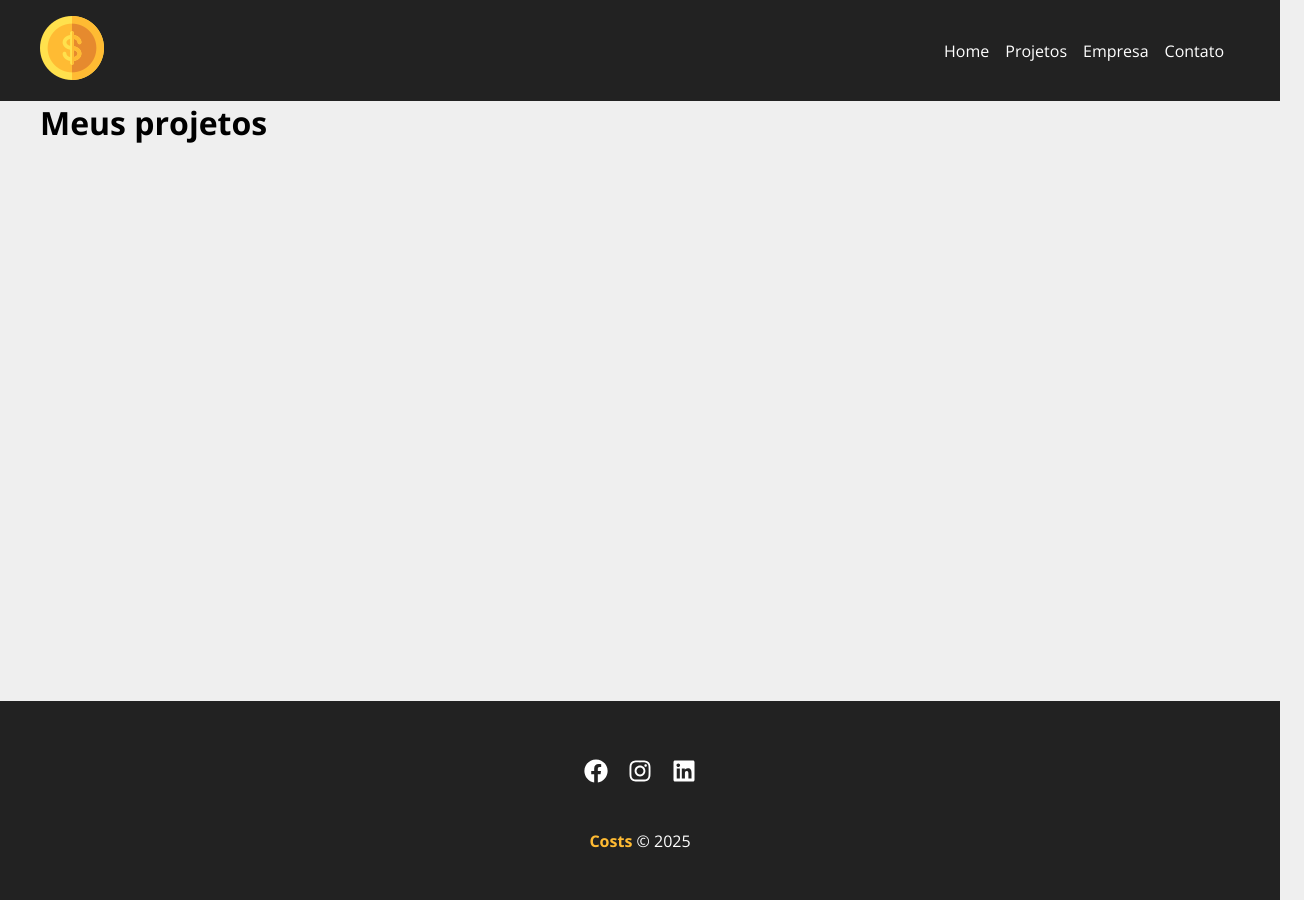
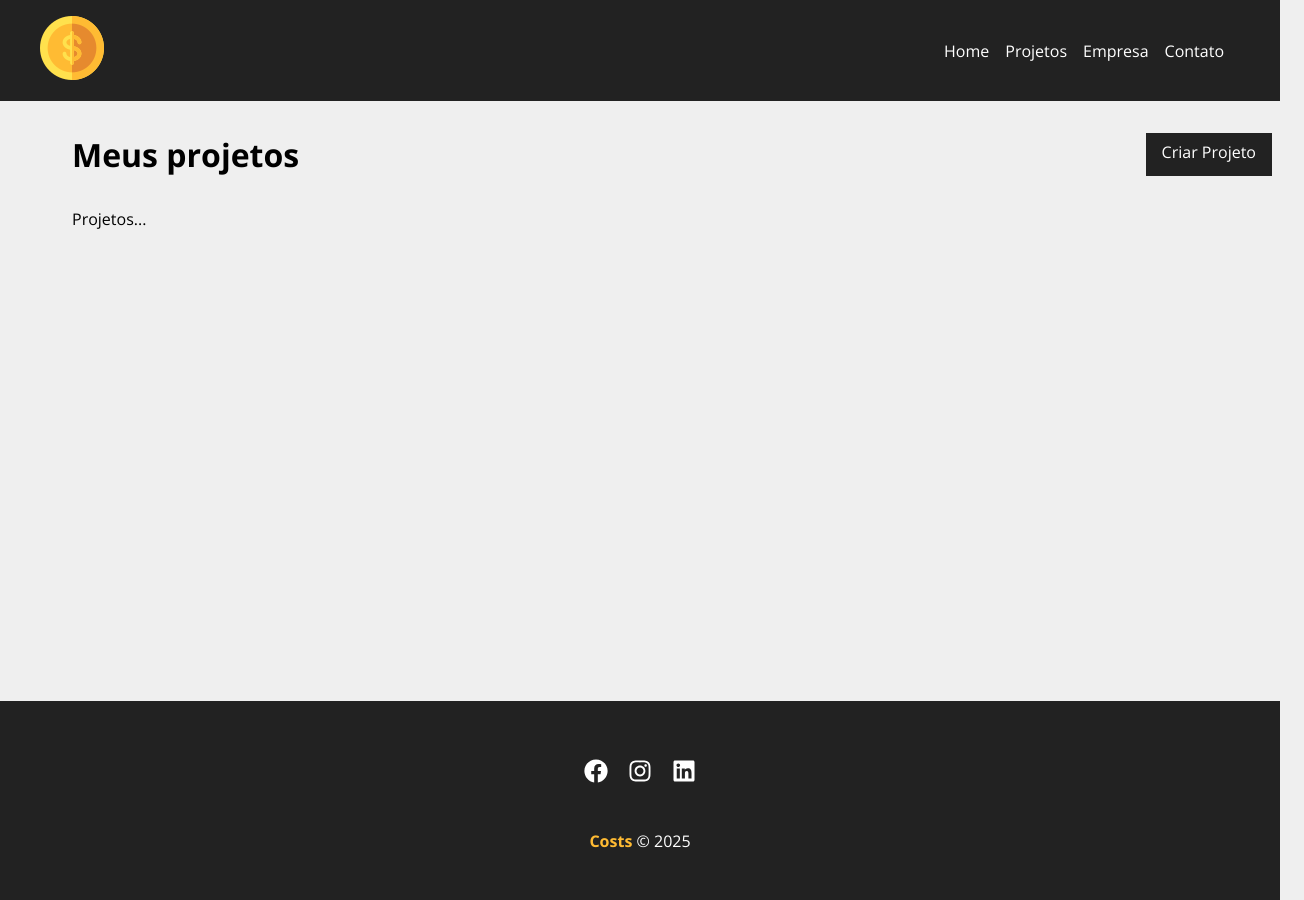
Before and after one commit to anaclarapedrozo/projeto_github, a React (Create React App) app in the folder curso.React/costs/: page /projects in a window 1280 px wide. Shown: the whole page, 1304 px wide, since content can reach past the window. Built offline with nearby package versions, Linux system fonts and the light colour scheme; the HTML template or start-up script is replaced by a standard one.

Commit message:
Aula 26 React - Criando DashBoard

```diff
--- a/curso.React/costs/db.json
+++ b/curso.React/costs/db.json
@@ -284,6 +284,11 @@
       },
       "cost": 0,
       "services": []
+    },
+    {
+      "id": "fd7e",
+      "cost": 0,
+      "services": []
     }
   ],
   "categories": [
--- a/curso.React/costs/src/components/pages/Projects.js
+++ b/curso.React/costs/src/components/pages/Projects.js
@@ -1,18 +1,24 @@
 import Message from "../layout/Message";
 import { useLocation } from "react-router-dom";
+import Container from '../layout/Container'
+import styles from "./Projects.module.css";
+import LinkButtom from "../layout/LinkButtom";
 
 function Projects() {
-
-  const location = useLocation()
-  let message = ''
+  const location = useLocation();
+  let message = "";
   if (location.state) {
-    message = location.state.message
+    message = location.state.message;
   }
 
   return (
-    <div>
-      <h1>Meus projetos</h1>
-      {message && <Message type='success' msg={message}/>}
+    <div className={styles.project_container}>
+      <div className={styles.title_container}>
+        <h1>Meus projetos</h1>
+        <LinkButtom to='/newproject' text='Criar Projeto'/>
+      </div>
+      {message && <Message type="success" msg={message} />}
+      <Container customClass='start'><p>Projetos...</p></Container>
     </div>
   );
 }
--- /dev/null
+++ b/curso.React/costs/src/components/pages/Projects.module.css
@@ -0,0 +1,9 @@
+.project_container {
+    padding: 2em;
+}
+
+.title_container{
+    display: flex;
+    justify-content: space-between;
+    margin-bottom: 2em;
+}
```
